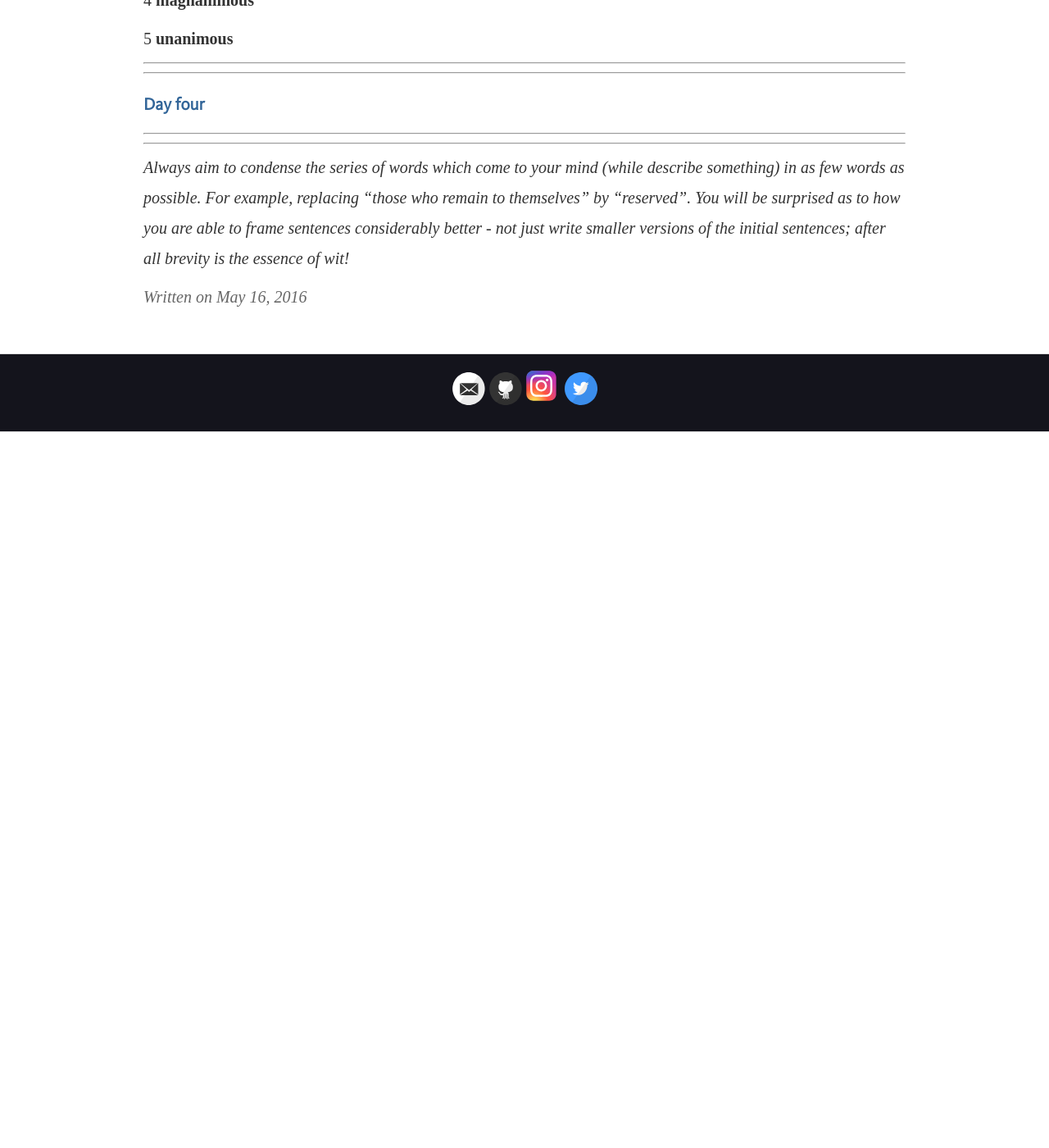
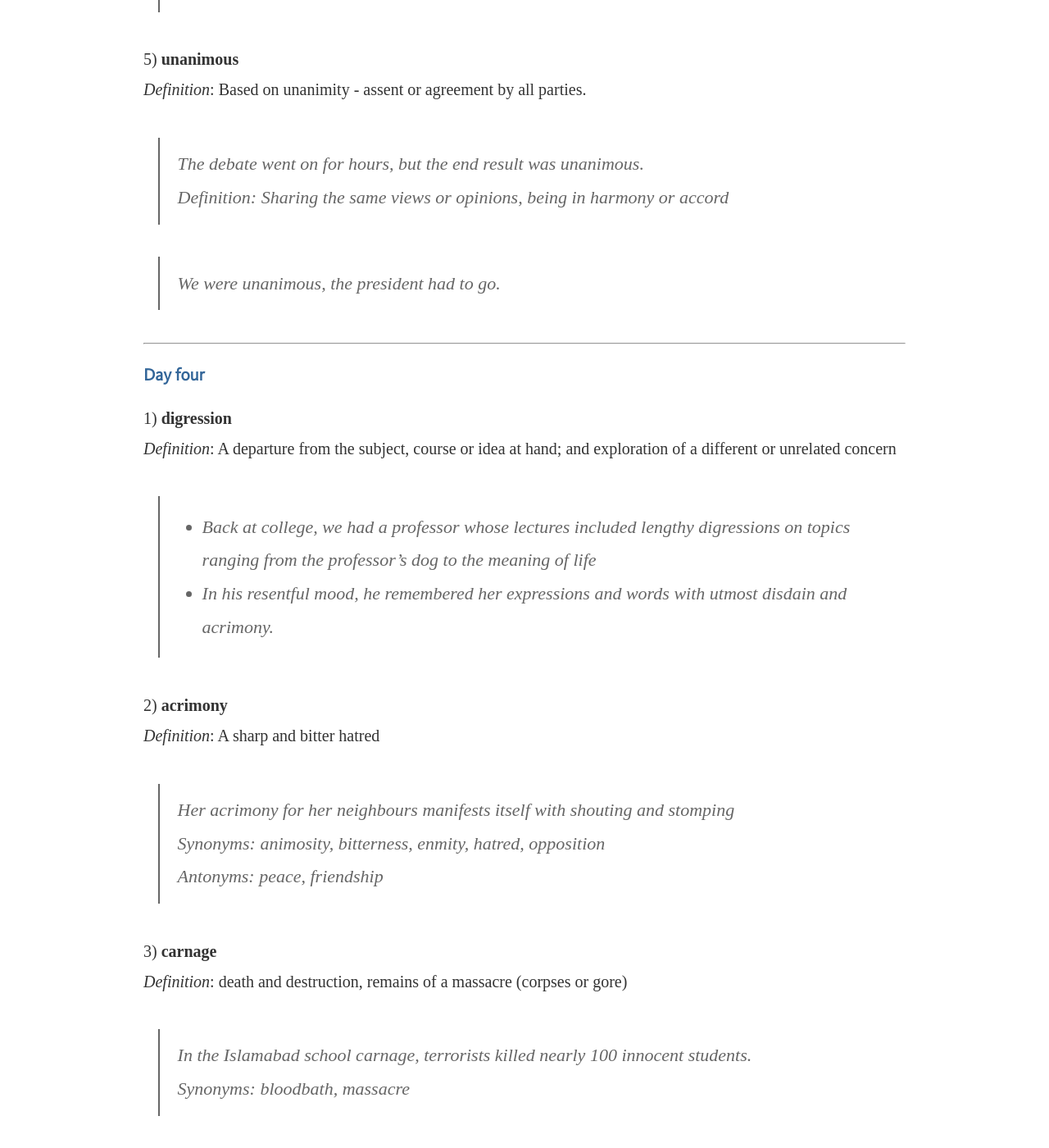
Before and after one commit to shivam-tripathi/shivam-tripathi.github.io, a Jekyll site: the page built from _posts/2016-05-16-vocabulary.md, in a window 1280 px wide and 1400 px high, scrolled down 5077 px. Shown: the whole window at 82% size. Built offline with Jekyll 4.4.1, drawn with Linux system fonts in a browser that asks for light colours; comment, search, counter and statistics services are not loaded; before the commit the page ends 5604 px from its top, so only the background shows below that; some of the changed text lies outside the part shown.

Commit message:
Add new words to vocabulary thread

```diff
--- a/_posts/2016-05-16-vocabulary.md
+++ b/_posts/2016-05-16-vocabulary.md
@@ -7,7 +7,6 @@ title: Vocabulary
 
 This post collects all the new (and old) words I happen to learn (or recall) each day. The words may have multiple meanings, out of which I am usually covering only one (at a time); usually in the context the word came up. I would have loved to add phonetic representation (or audio clips), but at the moment it isn't possible. The sentences in the block quotes are more than often my own device, and hence may sound silly at times. Cheers.
 
-----
 ****
 
 ## Day one
@@ -17,125 +16,160 @@ This post collects all the new (and old) words I happen to learn (or recall) eac
 _Definition_ : A person with masterly ability, technique or personal style (Noun)
 
 > Once - as a child - you were an expert, an accomplished virtuoso, at learning new words.
-
 _Synonyms_ : expert
 
-2 **bumbling**
-
+2) **bumbling**
 _Definition_ : To act in an inept, clumsy or inexpert manner, to make mistakes (Verb)
 
 > Even though I am now twenty one, I believe I am still an impetuous and bumbling character.
-
 _Synonyms_ : slovenly
 
-3 **amateur**
-
+3) **amateur**
 _Definition_ : Someone who is unqualified or insufficiently skillful, unprofessional (Adjective)
 
 > The funds allocated for the project were very less, so we had to get the work done by amateurs and hence the lack of quality.
-
 _Synonyms_ : bungler, dilettante
 
-4 **dishevelled**
-
+4) **dishevelled**
 _Definition_ : Disorderly or untidy in appearance, with hair uncombed (Adjective)
 
 > Sometimes we find many dishevelled students in an early morning class.
-
 _Synonyms_ : messy, unkempt, untidy, slovenly
 
-5 **conceited**
-
+5) **conceited**
 _Definition_ : Having an excessively favorable opinion of one's abilities or appearance etc. (Adjective)
 
 > Usually individuals who tend to remain reserved are mistakenly considered conceited.
-
 _Synonyms_ : vain, egotistical
 
-----
 ****
 
 ## Day two
 
-1 **loquacious**
-
+1) **loquacious**
 _Definition_ : Talkative or chatty, especially of persons given to excessive conversation (Adjective)
 
+> The loquacious keynote speaker bored the audience with inane, endless digressions.
 _Synonyms_ : chatty, talkative, garrulous, tonguey
-
-> The loquacious keynote speaker bored the audience with inane, endless digressions.
-
 _Antonyms_ : laconic, quiet, reserved, taciturn
 
-2 **meander**
-
+2) **meander**
 _Definition_ : A tortuous movement; winding, crooked or involved course (Noun)
 
 > Traveling on a helicopter, we could get an aerial view of river Ganga's meanders.
 
-3 **rambling**
-
+3) **rambling**
 _Definition_ : A long meandering talk with no specific topic or direction (Verb) (Present participle of ramble)
 
-> "Enough with your rambling; now go and finish your homework" mother scolded Little Jack.
+> "Enough with your rambling; now please go and let me prepare for tomorrow's paper" he said.
 
-4 **grandiloquent**
-
+4) **grandiloquent**
 _Definition_ : Given to using language in a showy way by using excessive amount of difficult words, flowery language or elaborate terms to impress others (Adjective)
-
 > The author of this blog hopes not to sound too grandiloquent, even after posting words like "grandiloquent".
-
 _Synonyms_ : bombastic (showy in speech), turgid (overly complex language), pompous (showing self importance, affectedly grand), blustering, pretentious, extravagant, flowery, ostentatious (display intended to excite admiration or applause) sesquipedalian (person who uses long words)
 
-5 **incorrigible**
-
+5) **incorrigible**
 _Definition_ : Beyond correction or reform; impervious to correction by pain or punishment (Adjective)
 
 > Little Jack's incorrigible; his bottom is still red from his last spanking when he plans his next prank.
-
 _Synonyms_ : irredeemable, irreparable
-
 _Antonyms_ : corrigible
 
-----
 ****
 
 ## Day three
 
-1 **demagouge**
+1) **demagouge**
+_Definition_: A political orator or leader who gains favor by pandering to or exciting the passions and prejudices of the audience rather than by using rational arguments (Adjective)
 
-_Definition_ : A political orator or leader who gains favor by pandering to or exciting the passions and prejudices of the audience rather than by using rational arguments (Adjective)
+> After declaring that he will build a wall around US-Mexico border in his election campaign, US president elect Donald Trump was referred to as a demagouge by the Democrats.
 
-> After declaring that he will build a wall around US-Mexico border, US president elect Donald Trump is often referred to as a demagouge.
-
-2 **introspect**
-
-_Definition_ : The act or process of self-examination, or inspection of one's own thoughts and feelings; the cognition which the mind has of it's own acts states (Verb)
+2) **introspect**
+_Definition_: The act or process of self-examination, or inspection of one's own thoughts and feelings; the cognition which the mind has of it's own acts states (Verb)
 
 > I often get into an introspective mood, questioning the present state of things, until I realize I'd better hurry up and finish the assignments.
+_Synonyms_: inlook
+_Antonyms_: dialogue, extrospection
 
-_Synonyms_ : inlook
-
-_Antonyms_ : dialogue, extrospection
-
-3 **retrospect**
-
-_Definition_ : Consideration of past times
+3) **retrospect**
+_Definition_: Consideration of past times
 
 > My mind, calmer and stronger now than last night, made for itself some imperious rules, prohibiting under deadly penalties all weak retrospect of happiness past; commanding a patient journeying through wilderness of present ...
+_Antonyms_: prospect
 
-_Antonyms_ : prospect
+4) **magnanimous**
+_Definition_: Noble and generous in spirit
 
-4 **magnanimous**
+> He thinks himself ardent, impulsive, passionate, magnanimous - capable of boundless enthusiasm for an idea or a sentiment.
+_Synonyms_: big-hearted (big, large, great), generous, unselfish
 
-5 **unanimous**
+5) **unanimous**
+_Definition_: Based on unanimity - assent or agreement by all parties.
 
-----
+> The debate went on for hours, but the end result was unanimous.
+_Definition_: Sharing the same views or opinions, being in harmony or accord
+
+> We were unanimous, the president had to go.
+
 ****
 
 ## Day four
 
-----
+1) **digression**
+_Definition_: A departure from the subject, course or idea at hand; and exploration of a different or unrelated concern
+
+> * Back at college, we had a professor whose lectures included lengthy digressions on topics ranging from the professor's dog to the meaning of life
+> * In his resentful mood, he remembered her expressions and words with utmost disdain and acrimony.
+
+2) **acrimony**
+_Definition_: A sharp and bitter hatred
+
+> Her acrimony for her neighbours manifests itself with shouting and stomping
+_Synonyms_: animosity, bitterness, enmity, hatred, opposition
+_Antonyms_: peace, friendship
+
+3) **carnage**
+_Definition_: death and destruction, remains of a massacre (corpses or gore)
+
+> In the Islamabad school carnage, terrorists killed nearly 100 innocent students.
+_Synonyms_: bloodbath, massacre
+
+4) **epitome**
+_Definition_: The embodiment or encapsulation of, a representive or example (of class of items or idea)
+
+> He was an epitome of what a gentleman should be.
+> He is a man typical of the present timens, the epitome of how the world works today.
+_Synonyms_: (an embodiment of) in a nutshell
+_Antonyms_: antithesis
+
+5) **antithesis**
+_Definition_: Proposition that is the diametric opposite of some other proposition; (rhetoric) device by which two contrasting ideas are juxtaposed in parallel form
+
+> Misogynism is the antithesis of masculinity.
+_Antonyms_: epitome
+
 ****
 
+## Day five
+
+**juxtaposed**
+**annals**
+1) **alluring**
+2) **inane**
+3) **synopsis**
+4) **glib**
+5) **grotesque**
+
+****
+
+## Day six
+1) **guile**
+2) **gullible**
+3) **exalt**
+4) **morose**
+5)
+
+****
+
+
 _Always aim to condense the series of words which come to your mind (while describe something) in as few words as possible. For example, replacing "those who remain to themselves" by "reserved". You will be surprised as to how you are able to frame sentences considerably better - not just write smaller versions of the initial sentences; after all brevity is the essence of wit!_
```
Also changed, not shown: _posts/2017-01-28-story2.md (+3 -3 lines).
